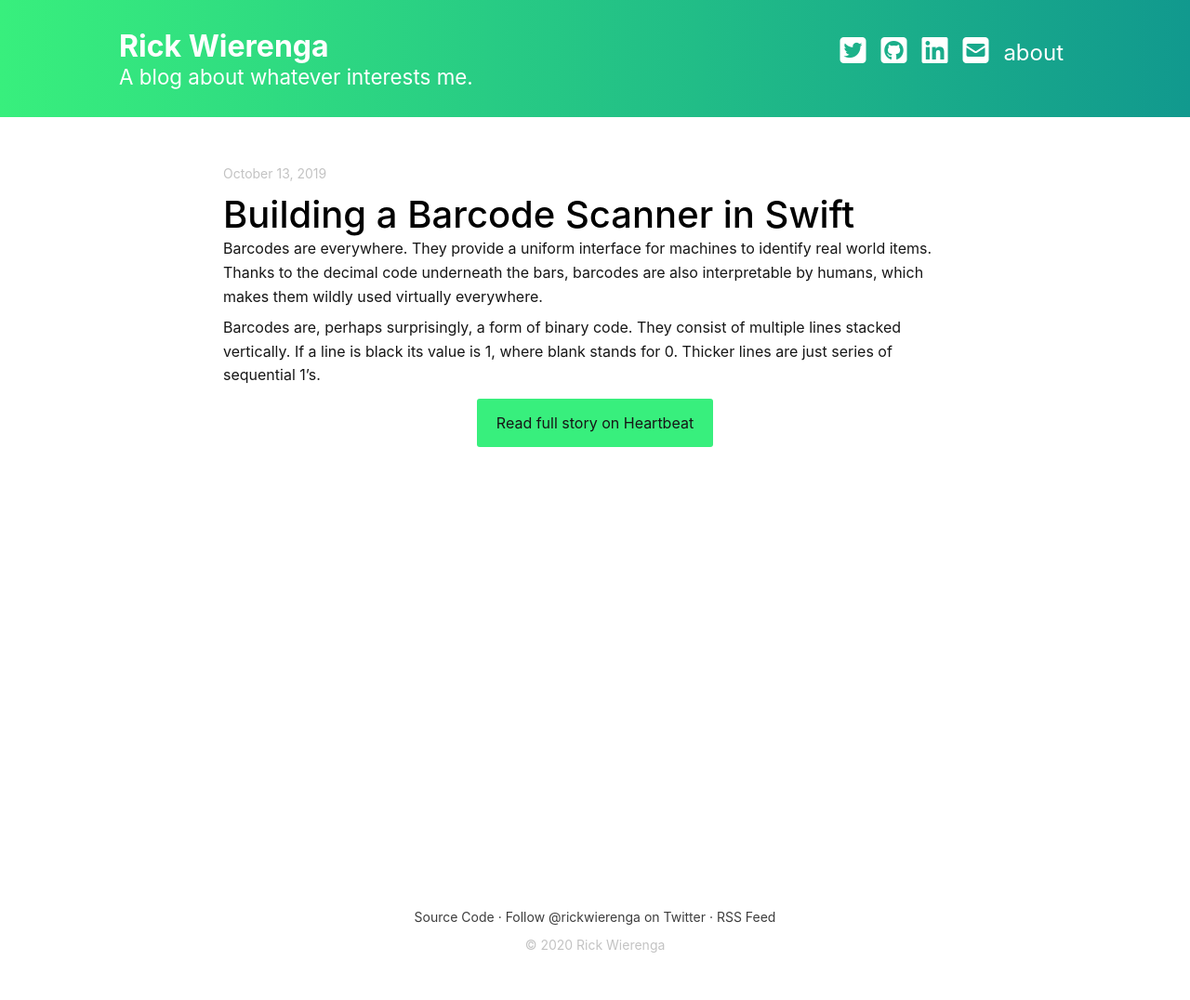
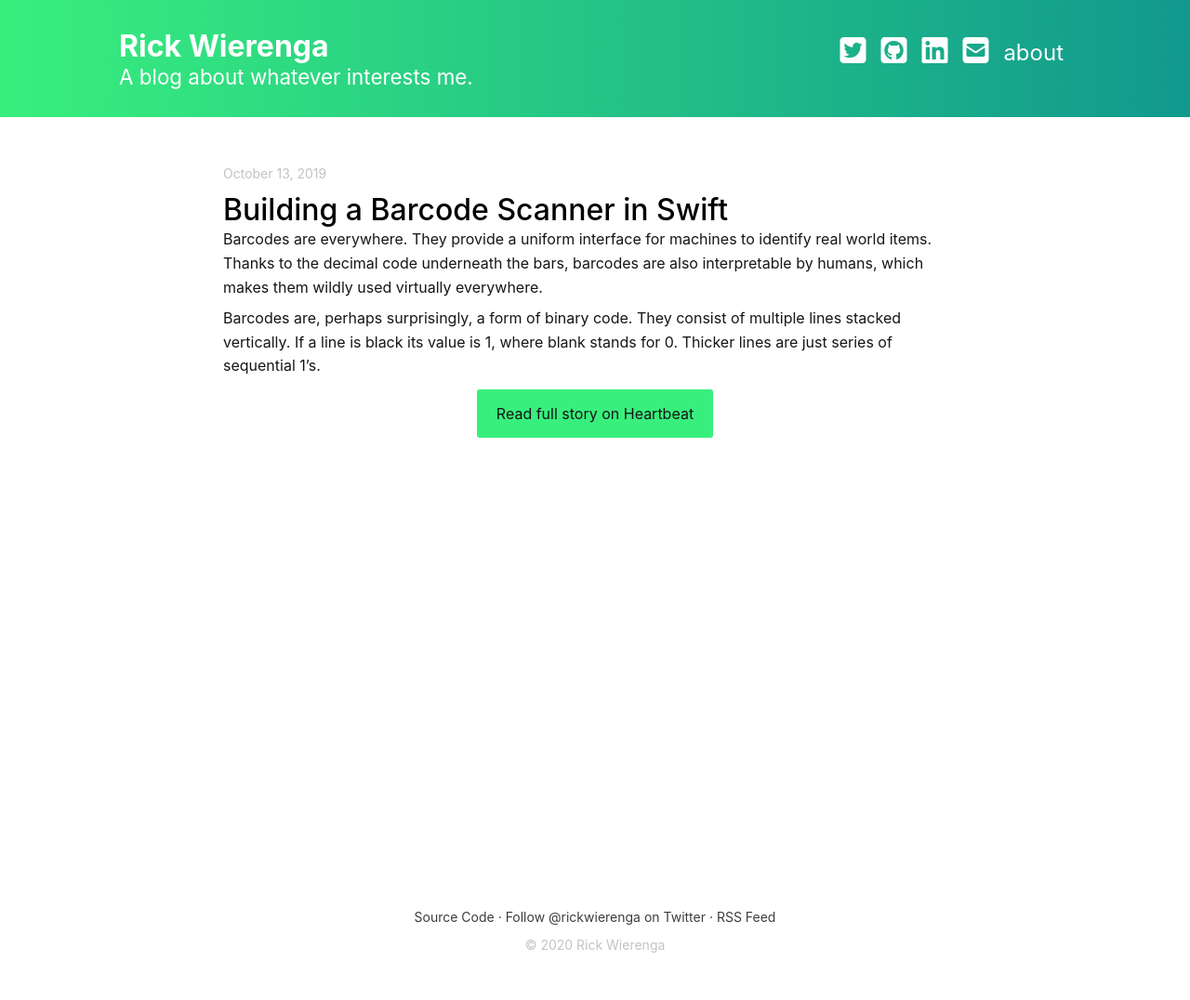
Before and after one commit to rickwierenga/rickwierenga.github.io, a Jekyll site: the page built from _posts/2019-10-13-barcode-swift.md, in a window 1280 px wide. Shown: the whole page at 93% size. Built offline with Jekyll 4.4.1, drawn with Linux system fonts in a browser that asks for light colours; nearby versions of some CDN libraries.

Commit message:
more nice

```diff
--- a/assets/stylesheets/post.scss
+++ b/assets/stylesheets/post.scss
@@ -19,11 +19,11 @@
     }
 
     h1 {
-        font-size: 2.5em;
+        font-size: 2em;
     }
 
     h2 {
-        font-size: 1.6em;
+        font-size: 1.4em;
         letter-spacing: -0.2px;
         margin-top: 20px;
         margin-bottom: 6px;
```
